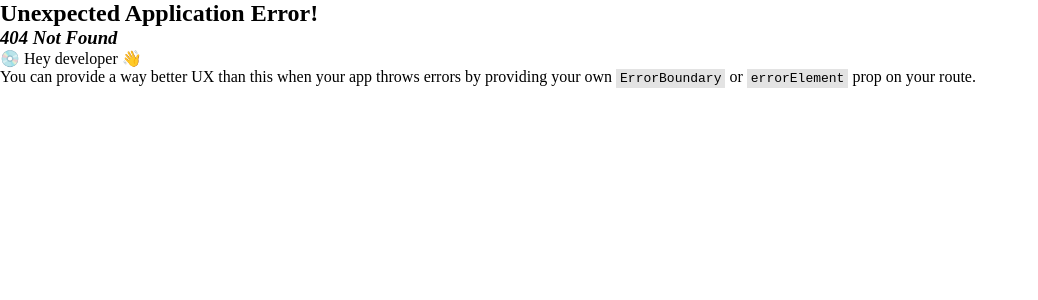
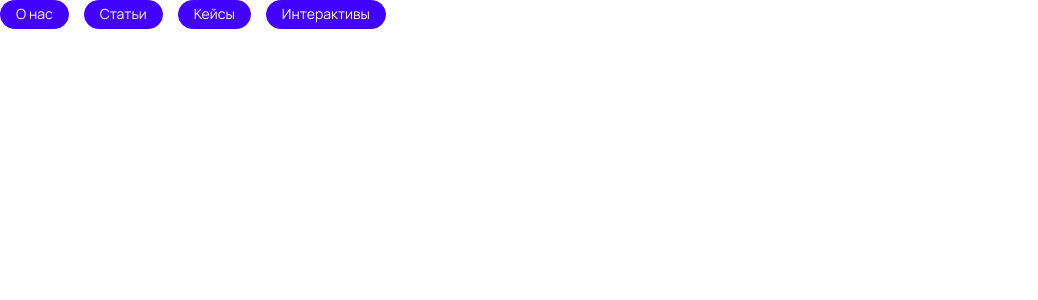
Before and after one commit to machere13/HSE_2.4_Connecteam_React, a React (Create React App) app: page / in a window 1280 px wide. Before the commit this address had no page. Shown: the top 300 px of the page, without its empty margins (0-1038 px from the left). Built offline with nearby package versions, Linux system fonts and the light colour scheme.

Commit message:
feat: PreviewPage became main

```diff
--- a/src/router/paths.ts
+++ b/src/router/paths.ts
@@ -1,4 +1,4 @@
-export const PREVIEW_PAGE = '/preview'
+export const PREVIEW_PAGE = '/'
 export const ARTICLES_PAGE = '/articles'
 export const CASES_PAGE = '/cases'
 export const INTERACTIVES_PAGE = '/interactives'
```
